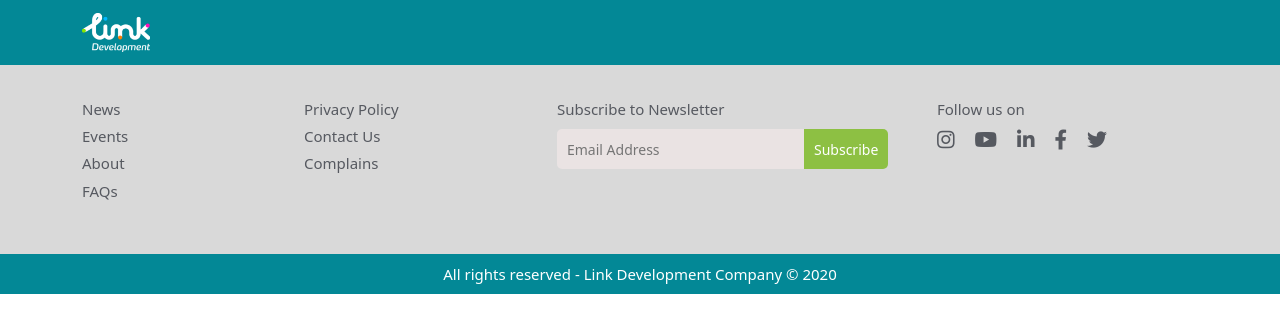
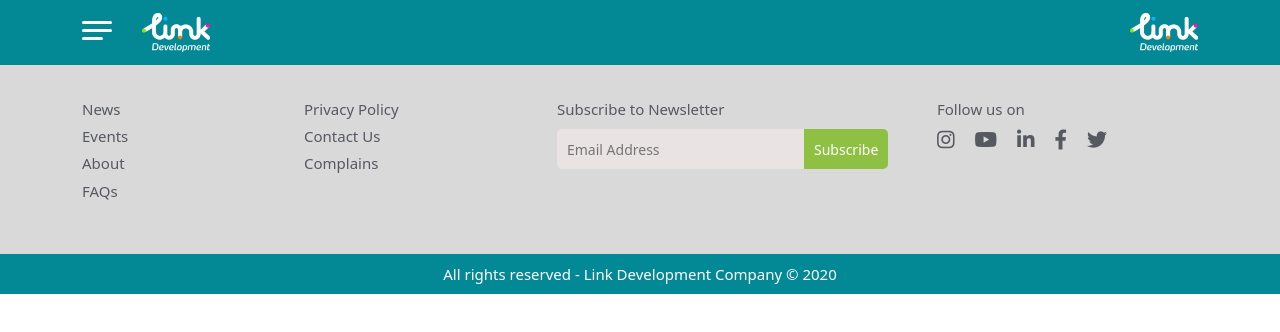
Before and after one commit to hussienkamalelden/linktask, a React (Create React App) app: page / in a window 1280 px wide. Shown: the top 332 px of the page. Built offline with nearby package versions, Linux system fonts and the light colour scheme.

Commit message:
finished first phase in navbar

```diff
--- /dev/null
+++ b/src/shared_components/navbar_component/menu-icon.css
@@ -0,0 +1,84 @@
+/* Icon 4 */
+.menu-icon {
+    display: inline-block;
+    width: 30px;
+    height: 23px;
+    position: relative;
+    -webkit-transform: rotate(0deg);
+    -moz-transform: rotate(0deg);
+    -o-transform: rotate(0deg);
+    transform: rotate(0deg);
+    -webkit-transition: .5s ease-in-out;
+    -moz-transition: .5s ease-in-out;
+    -o-transition: .5s ease-in-out;
+    transition: .5s ease-in-out;
+    cursor: pointer;
+  }
+
+  .menu-icon span {
+    display: block;
+    position: absolute;
+    height: 3px;
+    width: 100%;
+    background: #ffffff;
+    border-radius: 9px;
+    opacity: 1;
+    left: 0;
+    -webkit-transform: rotate(0deg);
+    -moz-transform: rotate(0deg);
+    -o-transform: rotate(0deg);
+    transform: rotate(0deg);
+    -webkit-transition: .25s ease-in-out;
+    -moz-transition: .25s ease-in-out;
+    -o-transition: .25s ease-in-out;
+    transition: .25s ease-in-out;
+  }
+
+  .menu-icon span:nth-child(1) {
+    top: 0px;
+    -webkit-transform-origin: left center;
+    -moz-transform-origin: left center;
+    -o-transform-origin: left center;
+    transform-origin: left center;
+  }
+
+  .menu-icon span:nth-child(2) {
+    top: 8px;
+    -webkit-transform-origin: left center;
+    -moz-transform-origin: left center;
+    -o-transform-origin: left center;
+    transform-origin: left center;
+  }
+
+  .menu-icon span:nth-child(3) {
+    top: 16px;
+    width: 70%;
+    -webkit-transform-origin: left center;
+    -moz-transform-origin: left center;
+    -o-transform-origin: left center;
+    transform-origin: left center;
+  }
+
+  .menu-icon.open span:nth-child(1) {
+    -webkit-transform: rotate(45deg);
+    -moz-transform: rotate(45deg);
+    -o-transform: rotate(45deg);
+    transform: rotate(45deg);
+    top: -3px;
+    left: 8px;
+  }
+
+  .menu-icon.open span:nth-child(2) {
+    width: 0%;
+    opacity: 0;
+  }
+
+  .menu-icon.open span:nth-child(3) {
+    -webkit-transform: rotate(-45deg);
+    -moz-transform: rotate(-45deg);
+    -o-transform: rotate(-45deg);
+    transform: rotate(-45deg);
+    top: 19px;
+    left: 8px;
+    width: 100%;
+  }
--- a/src/shared_components/navbar_component/navbar.jsx
+++ b/src/shared_components/navbar_component/navbar.jsx
@@ -4,19 +4,41 @@ import logo from "../../assets/images/logo.png"
 
 class Navbar extends Component {
     state = {}
+    // onclick Menu Toggle ..
+    menuToggle = () => {
+        let menu = document.querySelector('.menu-icon')
+        let dropdown = document.querySelector('.dropdown-slide')
+        menu.classList.toggle('open');
+        dropdown.classList.toggle('dropdown-tog');
+    }
     render() {
         return (
             <React.Fragment>
-                <article className="g-navbar">
-                    <div className="holder">
-                        <nav className="navbar sticky-top navbar-expand-lg">
-                            <div className="container">
-                                <a className="navbar-brand" href="#">
-                                    <img src={logo} alt="link development logo" />
-                                </a>
+                <article className="nav-holder">
+                    <section className="navbar fixed-top">
+                        <div className="container">
+                            <div className="holder">
+                                <section className="nav-left">
+                                    <div className="menu-icon" onClick={this.menuToggle}>
+                                        <span></span>
+                                        <span></span>
+                                        <span></span>
+                                    </div>
+                                    <a className="main-logo" href="#">
+                                        <img src={logo} alt="link development logo" />
+                                    </a>
+                                </section>
+                                <section className="nav-right">
+                                    <a className="main-logo" href="#">
+                                        <img src={logo} alt="link development logo" />
+                                    </a>
+                                </section>
                             </div>
-                        </nav>
-                    </div>
+                            <section className="dropdown-slide">
+
+                            </section>
+                        </div>
+                    </section>
                 </article>
             </React.Fragment>
         );
--- a/src/shared_components/navbar_component/navbar_style.scss
+++ b/src/shared_components/navbar_component/navbar_style.scss
@@ -1,5 +1,41 @@
-@import "../../assets/styles/variables.scss";
+@import "../../assets/styles/placeholders.scss";
+@import "./menu-icon.css";
 
-.navbar {
-    background-color: $primaryColor;
+.nav-holder {
+    position: relative;
+    height: 65px;
+    .navbar {
+        background-color: $primaryColor;
+        height: 65px;
+        .holder {
+            position: relative;
+            @include flex(start, start, row, wrap);
+            width: 100%;
+            .nav-left {
+                @include flex(start, start, row, wrap);
+                .menu-icon {
+                    cursor: pointer;
+                    margin: 8px 30px 0 0;
+                }
+                .main-logo {
+                    width: 68px;
+                    height: 39px;
+                }
+            }
+            .nav-right {
+                margin: 0 0 0 auto;
+            }
+        }
+        .dropdown-slide {
+            position: absolute;
+            background-color: $primaryColor;
+            left: 0;
+            top: 65px;
+            transition: $transition-200ms;
+            opacity: 0;
+        }
+        .dropdown-tog {
+            opacity: 1;
+        }
+    }
 }
```
Also changed, not shown: src/assets/images/menu.png (added).
